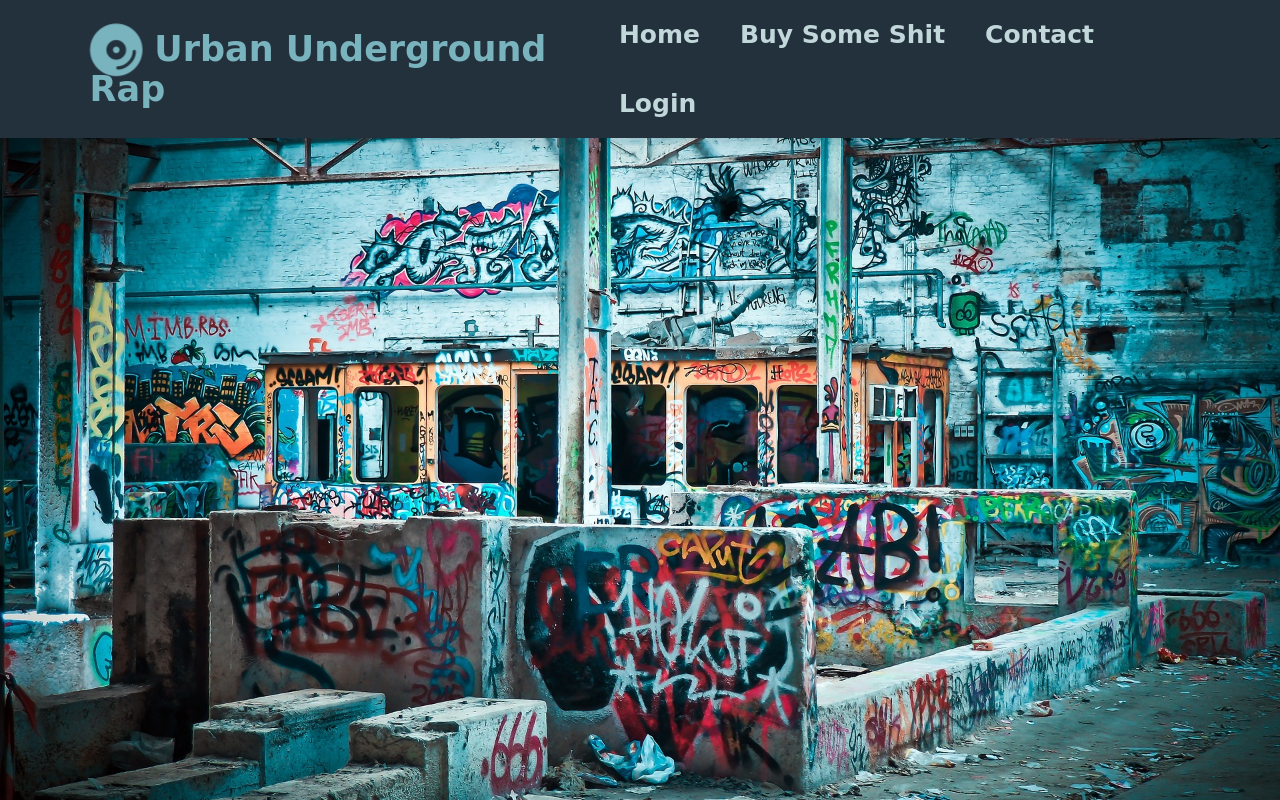
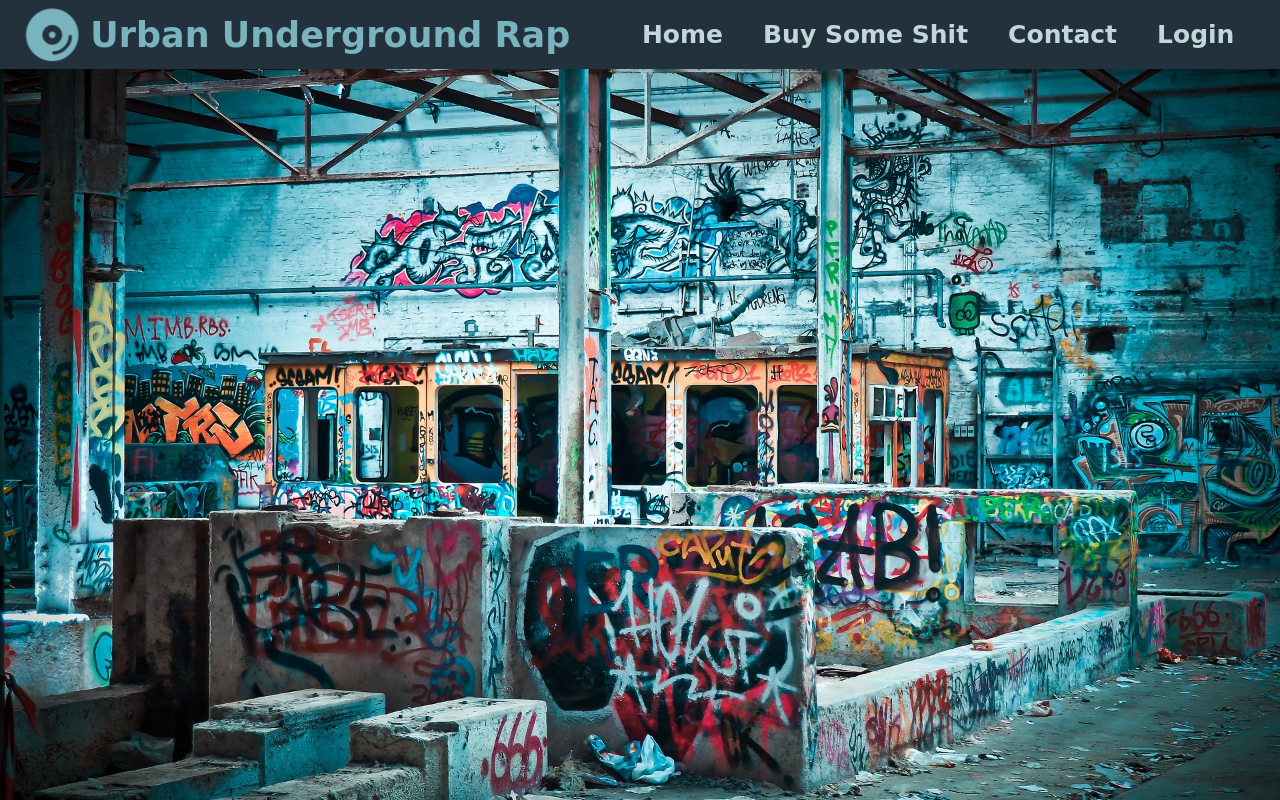
Before and after one commit to yezustheoneandonly/ui-final-modul-projekt, a plain HTML site: page Index.html in a window 1280 px wide. Drawn offline with Linux system fonts and the light colour scheme; a web font is replaced by a local one.

Commit message:
edit style.css

```diff
--- a/style.css
+++ b/style.css
@@ -24,7 +24,7 @@ header {
     right: 0;
     background-color: #23313D ;
     box-shadow: 0 5px 10px rgba(0, 0, 0, 0.1);
-    padding: 0 7%;
+    padding: 0 2%;
     display: flex;
     align-items: center;
     justify-content: space-between;
```
